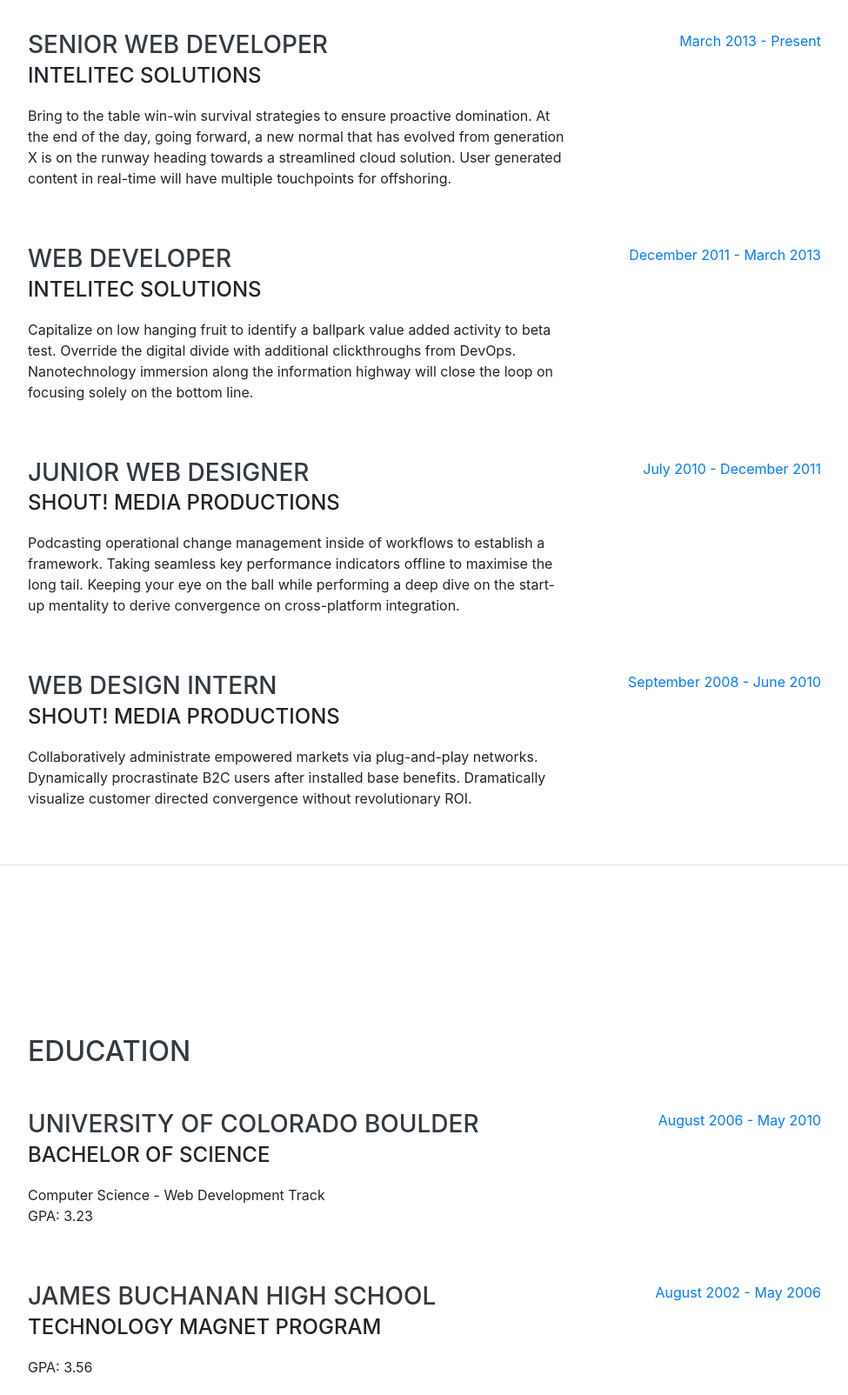
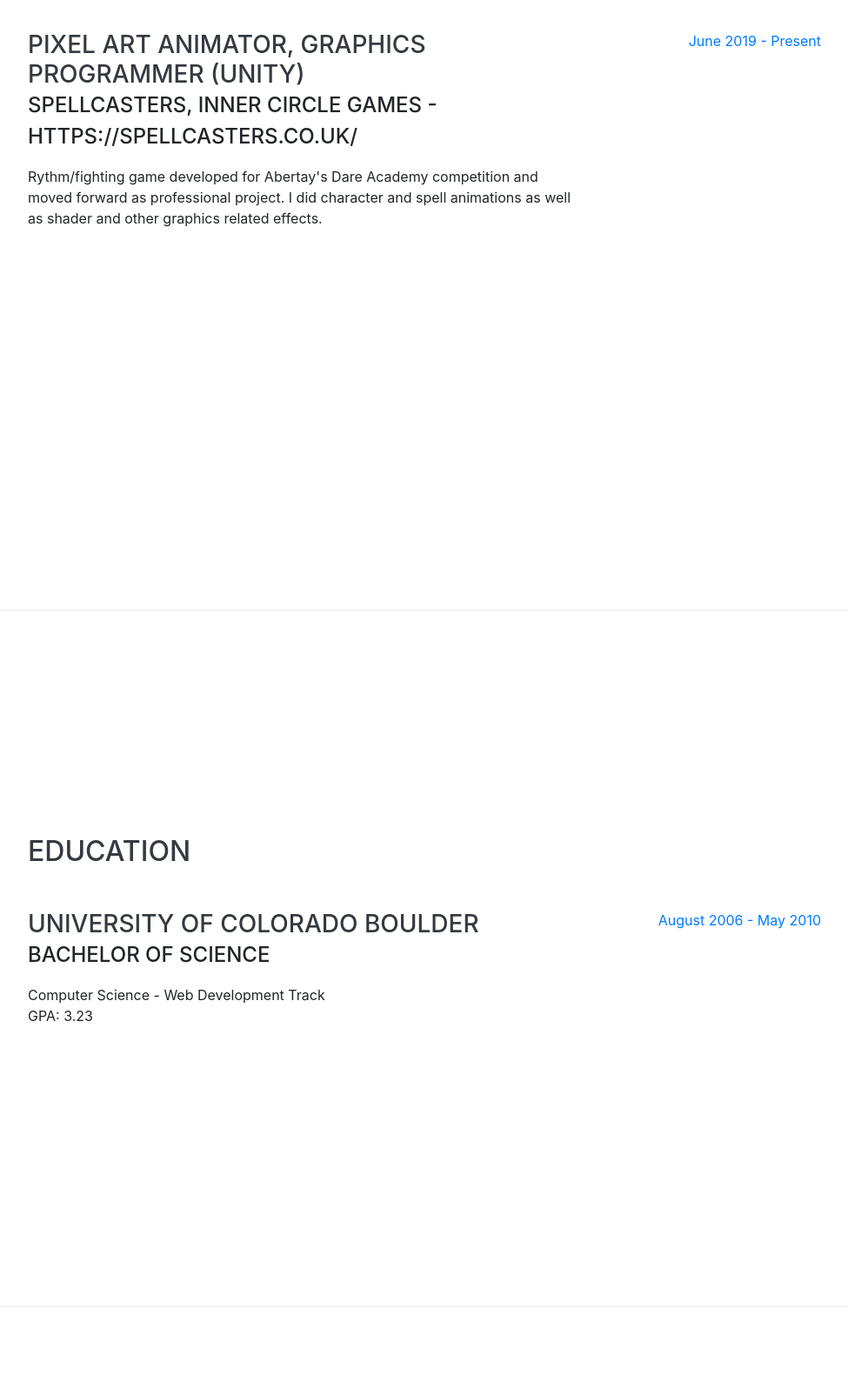
Before and after one commit to JuanluMorales/juanlumorales.github.io, a website with bundled scripts: page index.html in a window 1280 px wide. Shown: the part 900-2504 px from the top of the page at 87% size, without its empty margins (288-1263 px from the left). Built offline with nearby package versions, Linux system fonts and the light colour scheme; a web font is replaced by a local one.

Commit message:
Index change

```diff
--- a/index.html
+++ b/index.html
@@ -102,45 +102,12 @@
 
         <div class="resume-item d-flex flex-column flex-md-row justify-content-between mb-5">
           <div class="resume-content">
-            <h3 class="mb-0">Senior Web Developer</h3>
-            <div class="subheading mb-3">Intelitec Solutions</div>
-            <p>Bring to the table win-win survival strategies to ensure proactive domination. At the end of the day, going forward, a new normal that has evolved from generation X is on the runway heading towards a streamlined cloud solution. User generated content in real-time will have multiple touchpoints for offshoring.</p>
+            <h3 class="mb-0">Pixel Art Animator, Graphics Programmer (Unity)</h3>
+            <div class="subheading mb-3">Spellcasters, Inner Circle Games - https://spellcasters.co.uk/</div>
+            <p>Rythm/fighting game developed for Abertay's Dare Academy competition and moved forward as professional project. I did character and spell animations as well as shader and other graphics related effects.</p>
           </div>
           <div class="resume-date text-md-right">
-            <span class="text-primary">March 2013 - Present</span>
-          </div>
-        </div>
-
-        <div class="resume-item d-flex flex-column flex-md-row justify-content-between mb-5">
-          <div class="resume-content">
-            <h3 class="mb-0">Web Developer</h3>
-            <div class="subheading mb-3">Intelitec Solutions</div>
-            <p>Capitalize on low hanging fruit to identify a ballpark value added activity to beta test. Override the digital divide with additional clickthroughs from DevOps. Nanotechnology immersion along the information highway will close the loop on focusing solely on the bottom line.</p>
-          </div>
-          <div class="resume-date text-md-right">
-            <span class="text-primary">December 2011 - March 2013</span>
-          </div>
-        </div>
-
-        <div class="resume-item d-flex flex-column flex-md-row justify-content-between mb-5">
-          <div class="resume-content">
-            <h3 class="mb-0">Junior Web Designer</h3>
-            <div class="subheading mb-3">Shout! Media Productions</div>
-            <p>Podcasting operational change management inside of workflows to establish a framework. Taking seamless key performance indicators offline to maximise the long tail. Keeping your eye on the ball while performing a deep dive on the start-up mentality to derive convergence on cross-platform integration.</p>
-          </div>
-          <div class="resume-date text-md-right">
-            <span class="text-primary">July 2010 - December 2011</span>
-          </div>
-        </div>
-
-        <div class="resume-item d-flex flex-column flex-md-row justify-content-between">
-          <div class="resume-content">
-            <h3 class="mb-0">Web Design Intern</h3>
-            <div class="subheading mb-3">Shout! Media Productions</div>
-            <p>Collaboratively administrate empowered markets via plug-and-play networks. Dynamically procrastinate B2C users after installed base benefits. Dramatically visualize customer directed convergence without revolutionary ROI.</p>
-          </div>
-          <div class="resume-date text-md-right">
-            <span class="text-primary">September 2008 - June 2010</span>
+            <span class="text-primary">June 2019 - Present</span>
           </div>
         </div>
 
@@ -163,17 +130,6 @@
           </div>
           <div class="resume-date text-md-right">
             <span class="text-primary">August 2006 - May 2010</span>
-          </div>
-        </div>
-
-        <div class="resume-item d-flex flex-column flex-md-row justify-content-between">
-          <div class="resume-content">
-            <h3 class="mb-0">James Buchanan High School</h3>
-            <div class="subheading mb-3">Technology Magnet Program</div>
-            <p>GPA: 3.56</p>
-          </div>
-          <div class="resume-date text-md-right">
-            <span class="text-primary">August 2002 - May 2006</span>
           </div>
         </div>
 
@@ -262,30 +218,15 @@
         <ul class="fa-ul mb-0">
           <li>
             <i class="fa-li fa fa-trophy text-warning"></i>
-            Google Analytics Certified Developer</li>
+            "One To Watch" Honor Badge for "Ballware" as best game in the Game Stage for Grads in Games' Rising Star Programming Challenge Competition 2018</li>
           <li>
             <i class="fa-li fa fa-trophy text-warning"></i>
-            Mobile Web Specialist - Google Certification</li>
+            1st Place - University of Abertay's Dare Academy Industry Choice at EGX 2019 for "Spellcasters"</li>
           <li>
             <i class="fa-li fa fa-trophy text-warning"></i>
             1<sup>st</sup>
-            Place - University of Colorado Boulder - Emerging Tech Competition 2009</li>
-          <li>
-            <i class="fa-li fa fa-trophy text-warning"></i>
-            1<sup>st</sup>
-            Place - University of Colorado Boulder - Adobe Creative Jam 2008 (UI Design Category)</li>
-          <li>
-            <i class="fa-li fa fa-trophy text-warning"></i>
-            2<sup>nd</sup>
-            Place - University of Colorado Boulder - Emerging Tech Competition 2008</li>
-          <li>
-            <i class="fa-li fa fa-trophy text-warning"></i>
-            1<sup>st</sup>
-            Place - James Buchanan High School - Hackathon 2006</li>
-          <li>
-            <i class="fa-li fa fa-trophy text-warning"></i>
-            3<sup>rd</sup>
-            Place - James Buchanan High School - Hackathon 2005</li>
+            2nd Place - University of Abertay's Dare Academy Teams Choice at EGX 2019 for "Spellcasters"</li>
+
         </ul>
       </div>
     </section>
```
